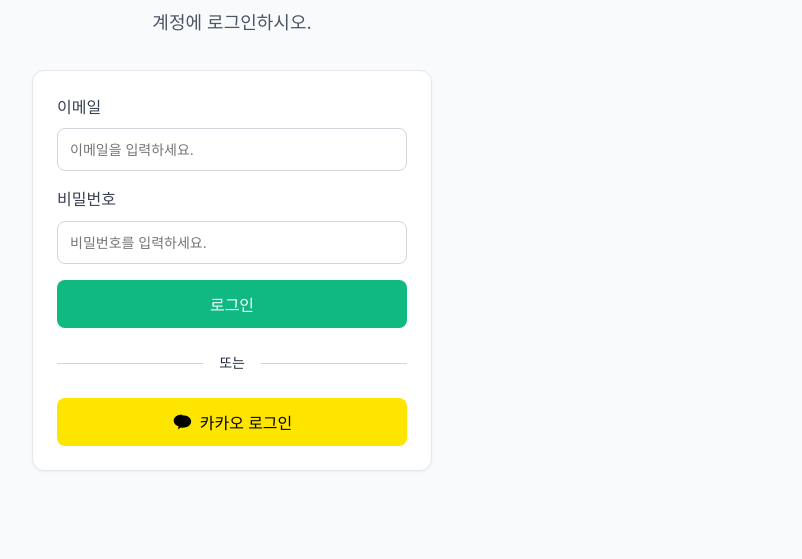
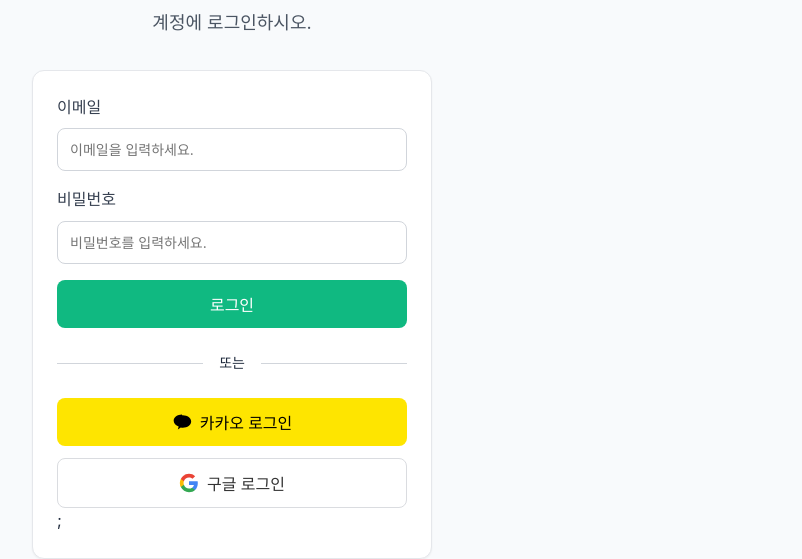
Before and after one commit to devyubi/til_vite_ts, a React (Vite) app: page /signin in a window 1280 px wide. Shown: the part 288-847 px from the top of the page, without its empty margins (408-1210 px from the left). Before the commit the page ends 800 px from the top, so only its background shows below. Built offline with nearby package versions, Linux system fonts and the light colour scheme; no server answers.

Commit message:
[docs] 구글 회원 기능 업데이트

```diff
--- /dev/null
+++ b/src/components/GoogleLoginButton.tsx
@@ -0,0 +1,87 @@
+import { useAuth } from '../contexts/AuthContext';
+
+interface GoogleLoginButtonProps {
+  children?: React.ReactNode;
+  onError: (error: string) => void;
+  onSuccess?: (message: string) => void;
+}
+const GoogleLoginButton = ({ onError, onSuccess }: GoogleLoginButtonProps) => {
+  // 구글 로그인 사용
+  const { signInWithGoogle } = useAuth();
+  // 구글 로그인 실행
+  const handleGoogleLogin = async () => {
+    try {
+      const { error } = await signInWithGoogle();
+      if (error) {
+        console.log('구글 로그인 에러 메세지:', error);
+        if (onError) {
+          onError(error);
+        }
+      } else {
+        console.log('구글 로그인 성공');
+        if (onSuccess) {
+          onSuccess('구글 로그인이 성공하였습니다.');
+        }
+      }
+    } catch (err) {
+      console.log('구글 로그인 오류 :', err);
+    }
+  };
+  return (
+    <button
+      type="button"
+      style={{
+        display: 'flex',
+        alignItems: 'center',
+        justifyContent: 'center',
+        gap: '8px',
+        width: '100%',
+        padding: '12px 16px',
+        backgroundColor: '#fff',
+        color: '#333',
+        border: '1px solid #dadce0',
+        borderRadius: '8px',
+        fontSize: '16px',
+        fontWeight: '500',
+        cursor: 'pointer',
+        transition: 'background-color 0.2s ease',
+      }}
+      onMouseEnter={e => {
+        e.currentTarget.style.backgroundColor = '#f8f9fa';
+      }}
+      onMouseLeave={e => {
+        e.currentTarget.style.backgroundColor = '#fff';
+      }}
+      onClick={handleGoogleLogin}
+    >
+      {/* 구글 아이콘 SVG */}
+      <svg
+        width="20"
+        height="20"
+        viewBox="0 0 24 24"
+        fill="none"
+        xmlns="http://www.w3.org/2000/svg"
+      >
+        <path
+          d="M22.56 12.25c0-.78-.07-1.53-.2-2.25H12v4.26h5.92c-.26 1.37-1.04 2.53-2.21 3.31v2.77h3.57c2.08-1.92 3.28-4.74 3.28-8.09z"
+          fill="#4285F4"
+        />
+        <path
+          d="M12 23c2.97 0 5.46-.98 7.28-2.66l-3.57-2.77c-.98.66-2.23 1.06-3.71 1.06-2.86 0-5.29-1.93-6.16-4.53H2.18v2.84C3.99 20.53 7.7 23 12 23z"
+          fill="#34A853"
+        />
+        <path
+          d="M5.84 14.09c-.22-.66-.35-1.36-.35-2.09s.13-1.43.35-2.09V7.07H2.18C1.43 8.55 1 10.22 1 12s.43 3.45 1.18 4.93l2.85-2.22.81-.62z"
+          fill="#FBBC05"
+        />
+        <path
+          d="M12 5.38c1.62 0 3.06.56 4.21 1.64l3.15-3.15C17.45 2.09 14.97 1 12 1 7.7 1 3.99 3.47 2.18 7.07l3.66 2.84c.87-2.6 3.3-4.53 6.16-4.53z"
+          fill="#EA4335"
+        />
+      </svg>
+      구글 로그인
+    </button>
+  );
+};
+
+export default GoogleLoginButton;
--- a/src/pages/AuthCallback.tsx
+++ b/src/pages/AuthCallback.tsx
@@ -20,14 +20,16 @@
   const navigate = useNavigate();
 
   // 닉네임 추출
-  const extractNickname = (user: any, isKakaoLogin: boolean): string => {
+  const extractNickname = (user: any, isOAuthLogin: boolean, loginType: string): string => {
     let nickname = user.user_metadata.nickname;
-    if (isKakaoLogin && !nickname) {
+    if (isOAuthLogin && !nickname) {
       nickname =
         user.app_metadata.full_name ||
         user.app_metadata.name ||
+        user.user_metadata.full_name ||
+        user.user_metadata.name ||
         user.email?.split('@')[0] ||
-        '카카오사용자';
+        (loginType === '카카오 로그인' ? '카카오사용자' : '구글사용자');
     }
     return nickname;
   };
@@ -144,18 +146,26 @@
       }
 
       const user = sessionData.session.user;
-      // 카카오로 로그인 했는지 확인 필요 (kakao 는 Supabase 에서 정한 글자)
+      // 카카오 또는 구글로 로그인 했는지 확인 필요 (kakao, google 은 Supabase 에서 정한 글자)
       const isKakaoLogin = user.app_metadata.provider === 'kakao';
-      const loginType = isKakaoLogin ? '카카오 로그인' : '이메일 인증';
+      const isGoogleLogin = user.app_metadata.provider === 'google';
+      const isOAuthLogin = isKakaoLogin || isGoogleLogin;
 
-      // 카카오 로그인 이메일 중복 확인 (임시 비활성화)
+      let loginType = '이메일 인증';
+      if (isKakaoLogin) {
+        loginType = '카카오 로그인';
+      } else if (isGoogleLogin) {
+        loginType = '구글 로그인';
+      }
+
+      // OAuth 로그인 이메일 중복 확인 (임시 비활성화)
       if (isKakaoLogin && user.email) {
-        console.log('카카오 로그인 - 이메일 중복 확인 비활성화');
+        console.log(`${loginType} - 이메일 중복 확인 비활성화`);
         console.log(user.email);
       }
 
       // 닉네임 추출
-      const nickname = extractNickname(user, isKakaoLogin);
+      const nickname = extractNickname(user, isOAuthLogin, loginType);
 
       // 프로필 존재 확인
       const existingProfile = await checkExistingProfile(user.id);
--- a/src/pages/ProfilePage.tsx
+++ b/src/pages/ProfilePage.tsx
@@ -11,8 +11,8 @@
  * - 회원탈퇴 기능 : 확인을 거치고 진행하도록
  */
 function ProfilePage() {
-  // 회원 기본 정보 (카카오 회원 탈퇴 추가)
-  const { user, deleteAccount, unlinkKakaoAccount } = useAuth();
+  // 회원 기본 정보 (카카오, 구글 회원 탈퇴 추가)
+  const { user, deleteAccount, unlinkKakaoAccount, unlinkGoogleAccount } = useAuth();
   // 데이터 가져오는 동안의 로딩
   const [loading, setLoading] = useState<boolean>(true);
   // 사용자 프로필
@@ -143,14 +143,36 @@
     }
   };
 
+  // 카카오 계정 연동 해제 (회원 탈퇴)
+  const handleUnlinkGoogle = async () => {
+    const message =
+      '구글 계정 연동을 해제 하시겠습니까? \n\n 연동 해제 후 구글로 다시 로그인이 불가능 합니다.';
+    const isConfirm = confirm(message);
+
+    if (isConfirm) {
+      const result = await unlinkGoogleAccount();
+      if (result.success) {
+        alert(result.message);
+        // 연동 해제 후 로그아웃 처리
+        window.location.href = '/signin';
+      } else if (result.error) {
+        alert(`연동 해제 실패: ${result.error}`);
+      }
+    }
+  };
+
   // 회원탈퇴
   const handleDeleteUser = () => {
-    // 카카오 로그인 사용자인지 확인
+    // 카카오 또는 구글 로그인 사용자인지 확인
     const isKakaoUser = user?.app_metadata.provider === 'kakao';
+    const isGoogleUser = user?.app_metadata.provider === 'google';
 
     const message: string = isKakaoUser
-      ? '😥 카카오 계정 연동이 해제됩니다. 계정을 삭제하시겠습니까? \n\n 복구가 불가능합니다.'
-      : '😥 계정을 완전히 삭제하시겠습니까? \n\n 복구가 불가능합니다.';
+      ? '😥 카카오 계정 연동을 해제하고 계정을 삭제하시겠습니까? \n\n 복구가 불가능합니다.'
+      : isGoogleUser
+        ? '😥 구글 계정 연동을 해제하고 계정을 삭제하시겠습니까? \n\n 복구가 불가능합니다.'
+        : '😥 계정을 완전히 삭제하시겠습니까? \n\n 복구가 불가능합니다.';
+
     let isConfirm = false;
     isConfirm = confirm(message);
 
@@ -251,13 +273,13 @@
           <div
             style={{
               padding: 'var(--space-3)',
-              backgroundColor:
-                user?.app_metadata?.provider === 'kakao' ? '#FEE500' : 'var(--gray-50)',
+              backgroundColor: '#fff',
               borderRadius: 'var(--radius-md)',
-              color: user?.app_metadata?.provider === 'kakao' ? '#000000' : 'var(--gray-700)',
+              color: 'var(--gray-700)',
               display: 'flex',
               alignItems: 'center',
               gap: 'var(--space-2)',
+              border: '1px solid var(--gray-200)',
             }}
           >
             {user?.app_metadata?.provider === 'kakao' ? (
@@ -269,6 +291,28 @@
                   />
                 </svg>
                 카카오 로그인
+              </>
+            ) : user?.app_metadata?.provider === 'google' ? (
+              <>
+                <svg width="16" height="16" viewBox="0 0 24 24" fill="none">
+                  <path
+                    d="M22.56 12.25c0-.78-.07-1.53-.2-2.25H12v4.26h5.92c-.26 1.37-1.04 2.53-2.21 3.31v2.77h3.57c2.08-1.92 3.28-4.74 3.28-8.09z"
+                    fill="#4285F4"
+                  />
+                  <path
+                    d="M12 23c2.97 0 5.46-.98 7.28-2.66l-3.57-2.77c-.98.66-2.23 1.06-3.71 1.06-2.86 0-5.29-1.93-6.16-4.53H2.18v2.84C3.99 20.53 7.7 23 12 23z"
+                    fill="#34A853"
+                  />
+                  <path
+                    d="M5.84 14.09c-.22-.66-.35-1.36-.35-2.09s.13-1.43.35-2.09V7.07H2.18C1.43 8.55 1 10.22 1 12s.43 3.45 1.18 4.93l2.85-2.22.81-.62z"
+                    fill="#FBBC05"
+                  />
+                  <path
+                    d="M12 5.38c1.62 0 3.06.56 4.21 1.64l3.15-3.15C17.45 2.09 14.97 1 12 1 7.7 1 3.99 3.47 2.18 7.07l3.66 2.84c.87-2.6 3.3-4.53 6.16-4.53z"
+                    fill="#EA4335"
+                  />
+                </svg>
+                구글 로그인
               </>
             ) : (
               <>
@@ -671,8 +715,23 @@
               </button>
             )}
 
+            {/* 구글 사용자에게만 연동 해제 버튼 표시 */}
+            {user?.app_metadata?.provider === 'google' && (
+              <button
+                className="btn btn-warning btn-lg"
+                onClick={handleUnlinkGoogle}
+                style={{ backgroundColor: '#003180', color: '#FFFFFF', border: 'none' }}
+              >
+                🔗 구글 연동 해제
+              </button>
+            )}
+
             <button className="btn btn-danger btn-lg" onClick={handleDeleteUser}>
-              {user?.app_metadata?.provider === 'kakao' ? '카카오 연동 해제 & 탈퇴' : '회원탈퇴'}
+              {user?.app_metadata?.provider === 'kakao'
+                ? '카카오 연동 해제 & 탈퇴'
+                : user?.app_metadata?.provider === 'google'
+                  ? '구글 연동 해제 & 탈퇴'
+                  : '회원탈퇴'}
             </button>
           </>
         )}
--- a/src/pages/SignInPage.tsx
+++ b/src/pages/SignInPage.tsx
@@ -2,6 +2,7 @@
 import { useAuth } from '../contexts/AuthContext';
 import { useNavigate } from 'react-router-dom';
 import KakaoLoginButton from '../components/KakaoLoginButton';
+import GoogleLoginButton from '../components/GoogleLoginButton';
 
 function SignInPage() {
   const navigate = useNavigate();
@@ -58,18 +59,19 @@
             로그인
           </button>
         </form>
-
         {/* SNS 로그인 영역 */}
         <div style={{ display: 'flex', alignItems: 'center', margin: 'var(--space-6) 0' }}>
           <div style={{ flex: 1, height: '1px', backgroundColor: 'var(--gray-300)' }}></div>
           <span style={{ padding: '0 var(--space-4)', fontSize: '14px' }}>또는</span>
           <div style={{ flex: 1, height: '1px', backgroundColor: 'var(--gray-300)' }}></div>
         </div>
-
         {/* 카카오 로그인 버튼 : 오류 메시지는 사용자도 볼 수 있어야 함.*/}
         <KakaoLoginButton onError={error => setMsg(`카카오 로그인 오류 : ${error}`)} />
-
-        {/* 메시지 출력 */}
+        {/* 구글 로그인 버튼 :  오류 메시지는 사용자도 볼 수 있어야 함.  */}
+        <div style={{ marginTop: 'var(--space-3)' }}>
+          <GoogleLoginButton onError={error => setMsg(`구글 로그인 오류 : ${error}`)} />
+        </div>
+        ;{/* 메시지 출력 */}
         {msg && (
           <p
             style={{
--- a/src/pages/SignUpPage.tsx
+++ b/src/pages/SignUpPage.tsx
@@ -2,6 +2,7 @@
 import KakaoLoginButton from '../components/KakaoLoginButton';
 import { useAuth } from '../contexts/AuthContext';
 import { supabase } from '../lib/supabase';
+import GoogleLoginButton from '../components/GoogleLoginButton';
 
 function SignUpPage() {
   const { signUp, checkEmailExists, checkNicknameExists } = useAuth();
@@ -378,6 +379,13 @@
           onError={error => setMsg(`카카오 로그인 오류 : ${error}`)}
           onSuccess={message => setMsg(message)}
         />
+        {/* 구글 로그인 버튼 */}
+        <div style={{ marginTop: 'var(--space-3)' }}>
+          <GoogleLoginButton
+            onError={error => setMsg(`구글 로그인 오류 : ${error}`)}
+            onSuccess={message => setMsg(message)}
+          />
+        </div>
 
         {/* 메시지 출력 */}
         {msg && (
```
Also changed, not shown: src/contexts/AuthContext.tsx (+63 -4 lines), 1 other file (tests, documents, lock files or other folders).
